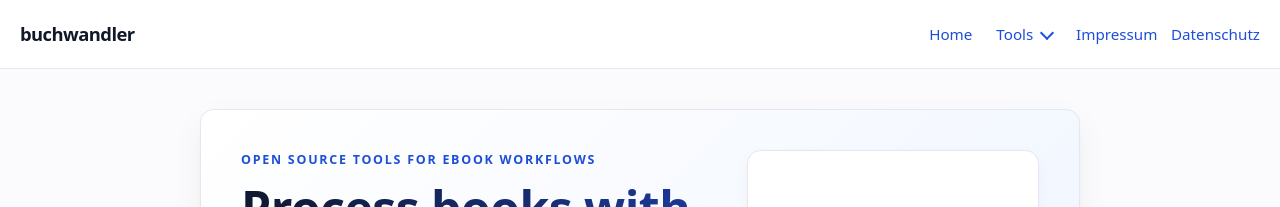
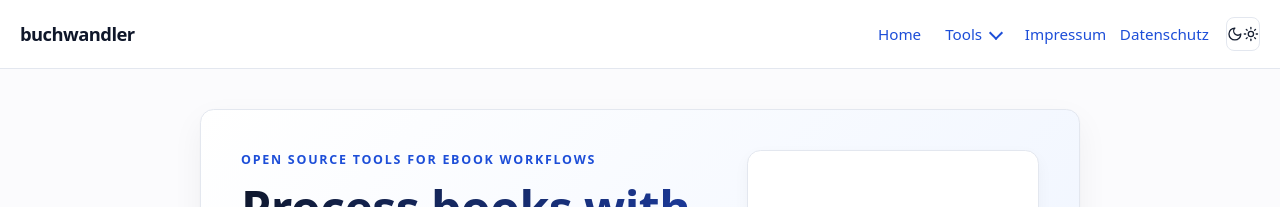
Before and after one commit to buchwandler/buchwandler.github.io, a Jekyll site: the page built from index.md, in a window 1280 px wide. Shown: the top 207 px of the page. Built offline with Jekyll 4.4.1, drawn with Linux system fonts in a browser that asks for light colours.

Commit message:
feat: dark theme

```diff
--- a/_layouts/default.html
+++ b/_layouts/default.html
@@ -5,7 +5,24 @@
     <meta name="viewport" content="width=device-width, initial-scale=1">
     <title>{% if page.title %}{{ page.title }} · {% endif %}{{ site.title }}</title>
     <meta name="description" content="{{ page.description | default: site.description | escape }}">
+    <script>
+      (function () {
+        try {
+          var saved = localStorage.getItem('theme');
+          if (saved === 'dark' || saved === 'light') {
+            document.documentElement.setAttribute('data-theme', saved);
+          } else if (window.matchMedia('(prefers-color-scheme: dark)').matches) {
+            document.documentElement.setAttribute('data-theme', 'dark');
+          } else {
+            document.documentElement.setAttribute('data-theme', 'light');
+          }
+        } catch (e) {
+          document.documentElement.setAttribute('data-theme', 'light');
+        }
+      })();
+    </script>
     <link rel="stylesheet" href="{{ '/assets/css/site.css' | relative_url }}">
+    <script defer src="{{ '/assets/js/theme.js' | relative_url }}"></script>
   </head>
   <body{% if page.nav_tool %} class="tool-doc-page"{% endif %}>
     <header class="site-header">
@@ -27,6 +44,10 @@
         </details>
         <a href="{{ '/impressum/' | relative_url }}">Impressum</a>
         <a href="{{ '/datenschutz/' | relative_url }}">Datenschutz</a>
+        <button type="button" class="theme-toggle" aria-pressed="false" aria-label="Switch to dark mode" title="Switch to dark mode">
+          <svg class="theme-icon-moon" xmlns="http://www.w3.org/2000/svg" width="18" height="18" viewBox="0 0 24 24" fill="none" stroke="currentColor" stroke-width="2" stroke-linecap="round" stroke-linejoin="round" aria-hidden="true"><path d="M12 3a6 6 0 0 0 9 9 9 9 0 1 1-9-9Z"/></svg>
+          <svg class="theme-icon-sun" xmlns="http://www.w3.org/2000/svg" width="18" height="18" viewBox="0 0 24 24" fill="none" stroke="currentColor" stroke-width="2" stroke-linecap="round" stroke-linejoin="round" aria-hidden="true" hidden><circle cx="12" cy="12" r="4"/><path d="M12 2v2"/><path d="M12 20v2"/><path d="m4.93 4.93 1.41 1.41"/><path d="m17.66 17.66 1.41 1.41"/><path d="M2 12h2"/><path d="M20 12h2"/><path d="m6.34 17.66-1.41 1.41"/><path d="m19.07 4.93-1.41 1.41"/></svg>
+        </button>
       </nav>
     </header>
     <main class="page">
--- a/assets/css/site.css
+++ b/assets/css/site.css
@@ -9,6 +9,8 @@
   --text: #172033;
   --text-muted: #4b5563;
   --text-faint: #6b7280;
+  --fg-strong: #0f172a;
+  --header-bg: rgba(255, 255, 255, 0.85);
   --accent: #1d4ed8;
   --accent-strong: #1e40af;
   --accent-soft: #dbeafe;
@@ -16,6 +18,31 @@
   --shadow-soft: 0 1px 2px rgba(15, 23, 42, 0.04), 0 12px 32px rgba(15, 23, 42, 0.05);
   --radius: 0.85rem;
 }
+
+html[data-theme="dark"] {
+  --bg: #0b1020;
+  --surface: #131a2c;
+  --surface-muted: #1c2438;
+  --surface-soft: #18223a;
+  --surface-soft-2: #161e34;
+  --border: #2a3550;
+  --border-strong: #3a4666;
+  --text: #e6ebf5;
+  --text-muted: #b3bcd1;
+  --text-faint: #8b94ad;
+  --fg-strong: #f5f7fb;
+  --header-bg: rgba(11, 16, 32, 0.85);
+  --accent: #7a9bff;
+  --accent-strong: #a8bfff;
+  --accent-soft: #1e2b50;
+  --accent-soft-2: #182142;
+  --shadow-soft: 0 1px 2px rgba(0, 0, 0, 0.4), 0 12px 32px rgba(0, 0, 0, 0.35);
+}
+
+html[data-theme="dark"] .nav-dropdown-menu {
+  box-shadow: 0 12px 32px rgba(0, 0, 0, 0.45);
+}
+
 
 * {
   box-sizing: border-box;
@@ -47,7 +74,7 @@
   gap: 1rem;
   align-items: center;
   border-bottom: 1px solid var(--border);
-  background: rgba(255, 255, 255, 0.85);
+  background: var(--header-bg);
   position: sticky;
   top: 0;
   z-index: 10;
@@ -56,7 +83,7 @@
 
 .brand {
   font-weight: 800;
-  color: #111827;
+  color: var(--fg-strong);
   text-decoration: none;
   letter-spacing: -0.03em;
   font-size: 1.15rem;
@@ -104,7 +131,7 @@
 h1, h2, h3 {
   line-height: 1.2;
   letter-spacing: -0.01em;
-  color: #0f172a;
+  color: var(--fg-strong);
 }
 
 h1 { font-size: 2.6rem; margin: 0 0 1rem; }
@@ -118,14 +145,14 @@
   padding: 2.5rem;
   border: 1px solid var(--border);
   border-radius: var(--radius);
-  background: linear-gradient(135deg, #ffffff, var(--surface-soft));
+  background: linear-gradient(135deg, var(--surface), var(--surface-soft));
   box-shadow: var(--shadow-soft);
 }
 
 .hero h1 {
   font-size: 3rem;
   margin: 0 0 1rem;
-  background: linear-gradient(135deg, #0f172a, var(--accent-strong));
+  background: linear-gradient(135deg, var(--fg-strong), var(--accent-strong));
   -webkit-background-clip: text;
   background-clip: text;
   color: transparent;
@@ -174,7 +201,7 @@
 }
 
 .button-secondary {
-  background: #ffffff;
+  background: var(--surface);
   color: var(--accent);
   border-color: var(--border-strong);
 }
@@ -185,7 +212,7 @@
 }
 
 .hero-panel {
-  background: #ffffff;
+  background: var(--surface);
   border: 1px solid var(--border);
   border-radius: 0.85rem;
   padding: 1.5rem;
@@ -301,7 +328,7 @@
 .card h3 {
   margin: 0;
   font-size: 1.15rem;
-  color: #0f172a;
+  color: var(--fg-strong);
 }
 
 .card-label {
@@ -506,7 +533,7 @@
   margin: 0 0 0.75rem;
   font-weight: 700;
   text-transform: lowercase;
-  color: #111827;
+  color: var(--fg-strong);
   letter-spacing: -0.02em;
   text-decoration: none;
 }
@@ -527,7 +554,7 @@
   padding: 0.35rem 0.75rem;
   margin-left: -1px;
   border-left: 2px solid transparent;
-  color: #374151;
+  color: var(--text-muted);
   text-decoration: none;
   line-height: 1.4;
 }
@@ -586,3 +613,34 @@
 
   .hero h1 { font-size: 2.2rem; }
 }
+
+.theme-toggle {
+  display: inline-flex;
+  align-items: center;
+  justify-content: center;
+  width: 2.1rem;
+  height: 2.1rem;
+  margin-left: 0.25rem;
+  padding: 0;
+  border: 1px solid var(--border);
+  border-radius: 0.5rem;
+  background: var(--surface);
+  color: var(--text);
+  cursor: pointer;
+  transition: background 0.12s ease, border-color 0.12s ease, color 0.12s ease;
+}
+
+.theme-toggle:hover {
+  background: var(--accent-soft-2);
+  border-color: var(--accent);
+  color: var(--accent-strong);
+}
+
+.theme-toggle:focus-visible {
+  outline: 2px solid var(--accent);
+  outline-offset: 2px;
+}
+
+.theme-toggle svg {
+  display: block;
+}
--- /dev/null
+++ b/assets/js/theme.js
@@ -0,0 +1,36 @@
+(function () {
+  'use strict';
+
+  var STORAGE_KEY = 'theme';
+  var btn = document.querySelector('.theme-toggle');
+  if (!btn) return;
+
+  function currentTheme() {
+    return document.documentElement.getAttribute('data-theme') === 'dark' ? 'dark' : 'light';
+  }
+
+  function updateButton() {
+    var isDark = currentTheme() === 'dark';
+    btn.setAttribute('aria-pressed', String(isDark));
+    var label = isDark ? 'Switch to light mode' : 'Switch to dark mode';
+    btn.setAttribute('aria-label', label);
+    btn.setAttribute('title', label);
+    var sun = btn.querySelector('.theme-icon-sun');
+    var moon = btn.querySelector('.theme-icon-moon');
+    if (sun) sun.hidden = isDark;
+    if (moon) moon.hidden = !isDark;
+  }
+
+  btn.addEventListener('click', function () {
+    var next = currentTheme() === 'dark' ? 'light' : 'dark';
+    document.documentElement.setAttribute('data-theme', next);
+    try {
+      localStorage.setItem(STORAGE_KEY, next);
+    } catch (e) {
+      /* localStorage unavailable; preference lasts only this session */
+    }
+    updateButton();
+  });
+
+  updateButton();
+})();
```
